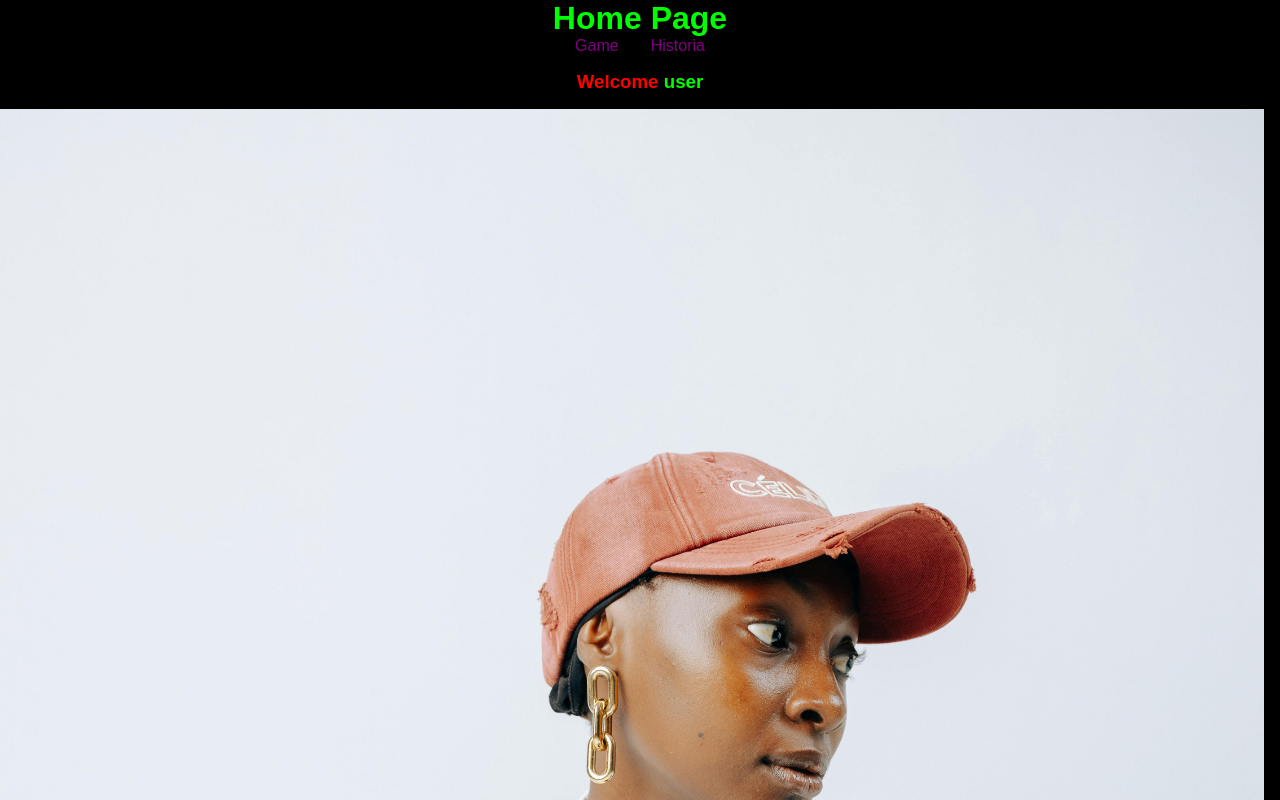
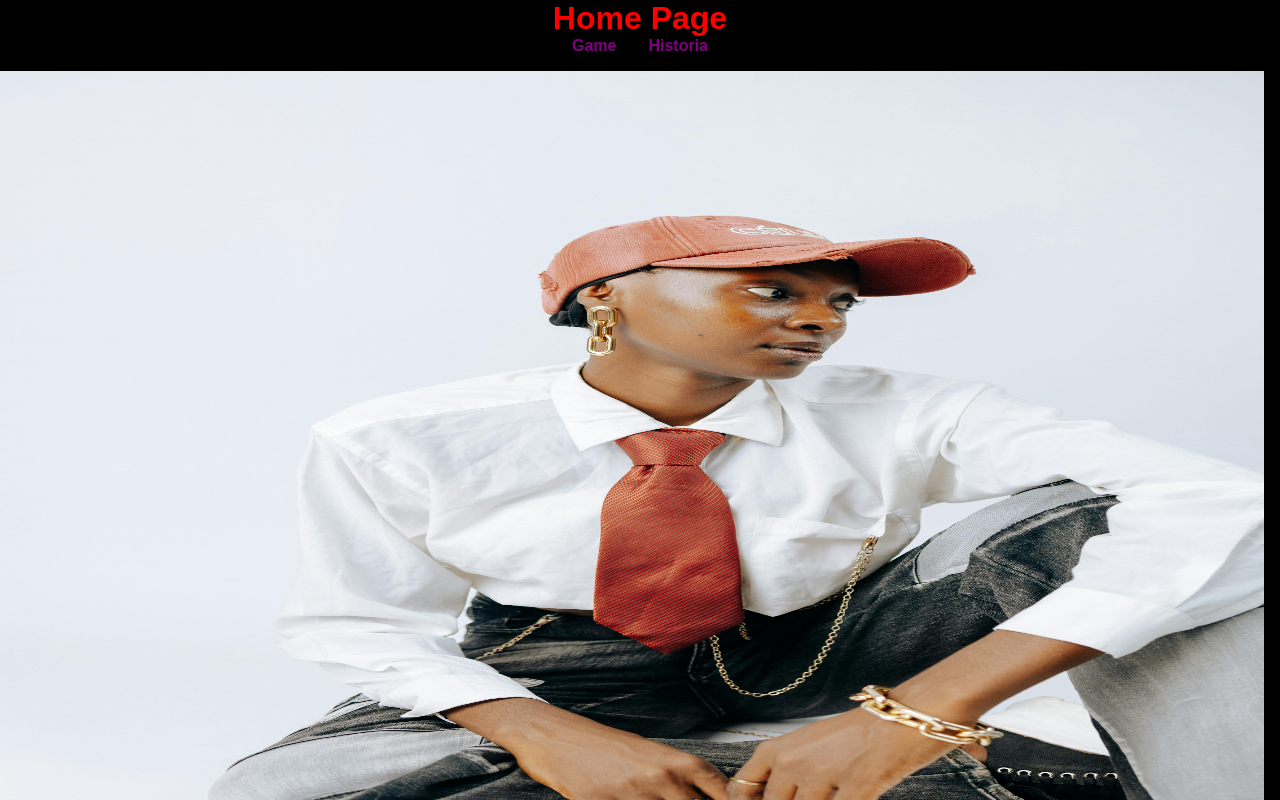
Before and after one commit to StaticWeber/Guess-gamer.com, a React (Vite) app: page /#/ in a window 1280 px wide. Shown: the top 800 px of the page. Built offline with nearby package versions, Linux system fonts and the light colour scheme.

Commit message:
committed

```diff
--- a/src/Historia.jsx
+++ b/src/Historia.jsx
@@ -1,3 +1,4 @@
+import { useEffect  } from 'react';
 import pic1 from './assets/historia1.jpg';
 import pic2 from './assets/historia2.jpg';
 import pic3 from './assets/historia3.jpg';
@@ -5,10 +6,17 @@ import pic3 from './assets/historia3.jpg';
 import { Link } from 'react-router-dom'
 
 function Historia(){
+
+     useEffect(() => {
+            window.alert('Gain historical knowledge on this page');
+            document.body.style.backgroundColor = 'black';
+            document.body.style.color = 'white';
+          }, []);
+
     return(
-     <div id="historia-container">
-        <h1 id="page-logo">Historia Page</h1>
-        <div id="head-div">
+          <div id="historia-container">
+         <h1 id="page-logo">Historia Page</h1>
+          <div id="head-div">
             <nav className="nav-bar">
             <ul>
 
@@ -17,24 +25,24 @@ function Historia(){
 
             </ul>
             </nav>
-           <h3 id="page-welcome"><span id="first-span">Welcome </span><span id="second-span">user</span></h3>
+
             </div>
 
             <div id="main-div">
 
                <img src={pic1} className="images"></img>
                    <p>
-                     Black is always beautiful ❤️❤️
+                     Do you know Russia is the largest country in the world in terms of land mass ?
                    </p>
 
                     <img src={pic2} className="images"></img>
                      <p>
-                     Inner beauty radiates <br/> the outward ❤️❤️
+                     Do you know America was colonized by britain ?
                     </p>
 
                     <img src={pic3} className="images"></img>
                      <p>
-                     Man best friend <br/> they say ❤️❤️
+                     Do you know Nigeria is home the the largest christain and muslim population in Africa ?
                      </p>
 
 
--- a/src/Home.jsx
+++ b/src/Home.jsx
@@ -7,6 +7,7 @@ import pic3 from './assets/media3.jpg';
 function Home(){
 
     useEffect(() => {
+      window.alert('Discover inspirational quotes and images on this page');
         document.body.style.backgroundColor = 'black';
         document.body.style.color = 'white';
       }, []);
@@ -25,7 +26,7 @@ function Home(){
                 <li id="historia"><Link to="/historia">Historia</Link></li>
             </ul>
             </nav>
-           <h3 id="page-welcome"><span id="first-span">Welcome </span><span id="second-span">user</span></h3>
+
             </div>
 
             <div id="main-div">
--- a/src/index.css
+++ b/src/index.css
@@ -40,6 +40,7 @@
 .nav-bar ul li a{
     text-decoration: none;
     color: purple;
+    font-weight: 600;
 }
 
 #start-button{
@@ -125,24 +126,13 @@
 }
 
 #page-logo{
-    color: lime;
+    color: red;
     text-align: center;
-}
-
-#page-welcome{
-    text-align: center;
-}
-
-#first-span{
-    color: red;
-}
-
-#second-span{
-    color: lime;
 }
 
 .images{
     width: 79em;
+    height: 100vh;
 }
 
 
```
